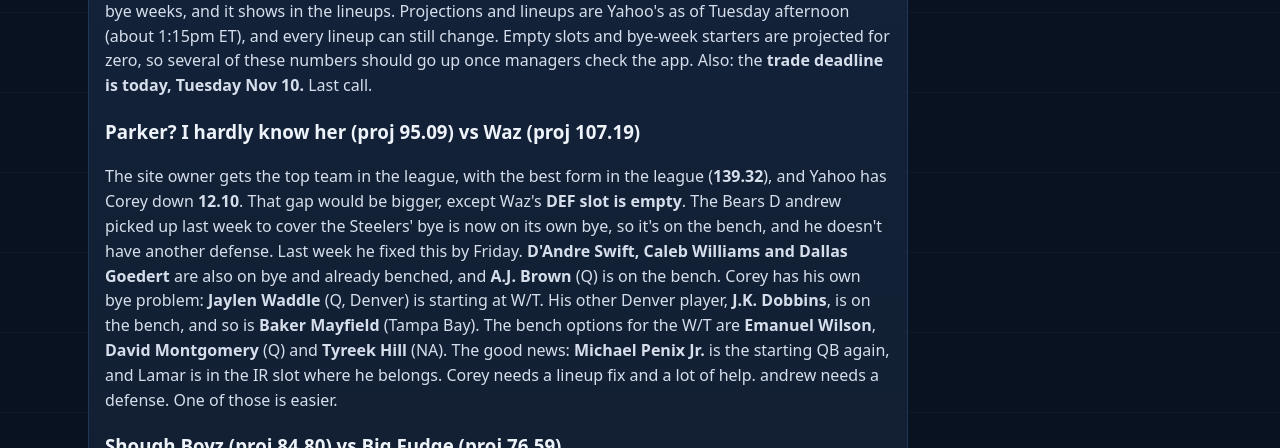
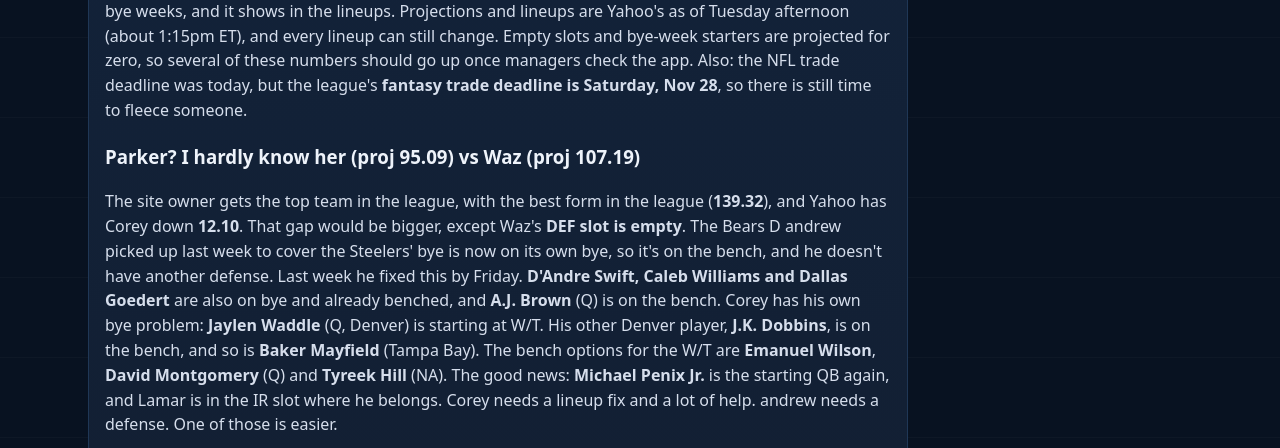
Before and after one commit to 15ctay/4th-and-6-inches, a plain HTML site: page news/week-10-preview.html in a window 1280 px wide. Shown: the part 352-800 px from the top of the page. Drawn offline with Linux system fonts and the light colour scheme.

Commit message:
Fix fantasy trade deadline date (Nov 28)

```diff
--- a/news/week-10-preview.html
+++ b/news/week-10-preview.html
@@ -5,7 +5,7 @@
 <button class="burger" aria-label="Menu" onclick="document.body.classList.toggle('open')">☰</button>
 <nav><a href="../index.html">Home</a><a href="../standings.html">Standings</a><a href="../results.html">Results</a><a href="../power-rankings.html">Power Rankings</a><a href="../keepers.html">Keepers</a><a href="../hall-of-fame.html">Hall of Fame</a><a href="../teams/index.html">Teams</a><a href="../news/index.html" class="on">News</a><a href="../transactions.html">Transactions</a><a href="../league.html">League Info</a></nav></div></header>
 <main class="wrap"><article class="article card"><div class="meta">2026-11-10 · 4th &amp; 6 Desk <span class="tag">preview</span> <span class="tag">week 10</span></div><h1>Week 10 Preview: Yahoo Picks the Commish, Waz Needs a Defense Again, and Rob Needs a Quarterback, a Flex and a Defense</h1><h2>Week 10 Preview</h2>
-<p>Four NFL teams are on bye this week: <strong>Chicago, Denver, Philadelphia and Tampa Bay</strong>. That&#39;s a lot of bye weeks, and it shows in the lineups. Projections and lineups are Yahoo&#39;s as of Tuesday afternoon (about 1:15pm ET), and every lineup can still change. Empty slots and bye-week starters are projected for zero, so several of these numbers should go up once managers check the app. Also: the <strong>trade deadline is today, Tuesday Nov 10.</strong> Last call.</p>
+<p>Four NFL teams are on bye this week: <strong>Chicago, Denver, Philadelphia and Tampa Bay</strong>. That&#39;s a lot of bye weeks, and it shows in the lineups. Projections and lineups are Yahoo&#39;s as of Tuesday afternoon (about 1:15pm ET), and every lineup can still change. Empty slots and bye-week starters are projected for zero, so several of these numbers should go up once managers check the app. Also: the NFL trade deadline was today, but the league&#39;s <strong>fantasy trade deadline is Saturday, Nov 28</strong>, so there is still time to fleece someone.</p>
 <h3>Parker? I hardly know her (proj 95.09) vs Waz (proj 107.19)</h3>
 <p>The site owner gets the top team in the league, with the best form in the league (<strong>139.32</strong>), and Yahoo has Corey down <strong>12.10</strong>. That gap would be bigger, except Waz&#39;s <strong>DEF slot is empty</strong>. The Bears D andrew picked up last week to cover the Steelers&#39; bye is now on its own bye, so it&#39;s on the bench, and he doesn&#39;t have another defense. Last week he fixed this by Friday. <strong>D&#39;Andre Swift, Caleb Williams and Dallas Goedert</strong> are also on bye and already benched, and <strong>A.J. Brown</strong> (Q) is on the bench. Corey has his own bye problem: <strong>Jaylen Waddle</strong> (Q, Denver) is starting at W/T. His other Denver player, <strong>J.K. Dobbins</strong>, is on the bench, and so is <strong>Baker Mayfield</strong> (Tampa Bay). The bench options for the W/T are <strong>Emanuel Wilson</strong>, <strong>David Montgomery</strong> (Q) and <strong>Tyreek Hill</strong> (NA). The good news: <strong>Michael Penix Jr.</strong> is the starting QB again, and Lamar is in the IR slot where he belongs. Corey needs a lineup fix and a lot of help. andrew needs a defense. One of those is easier.</p>
 <h3>Shough Boyz (proj 84.80) vs Big Fudge (proj 76.59)</h3>
```
Also changed, not shown: news/week-9-recap.html (+1 -1 lines).
